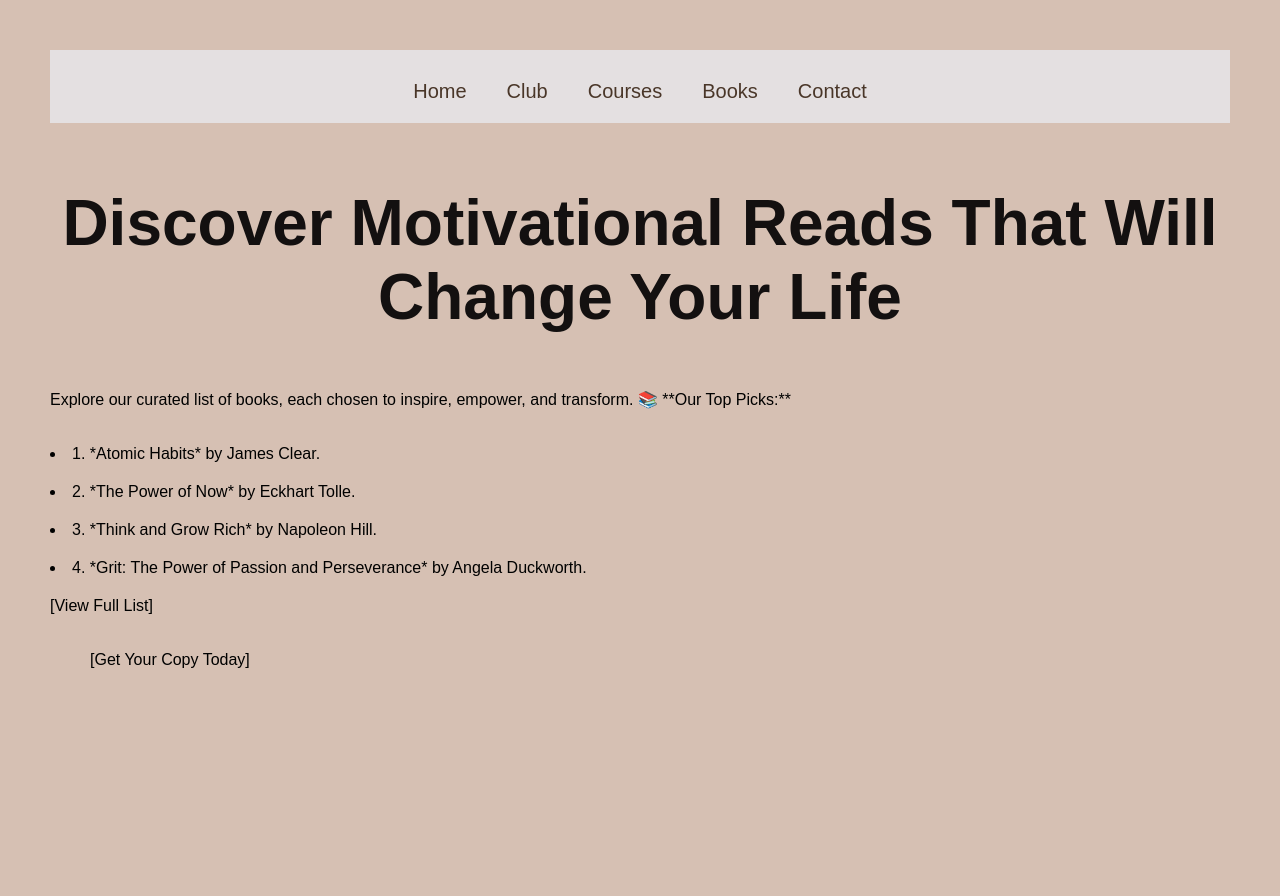
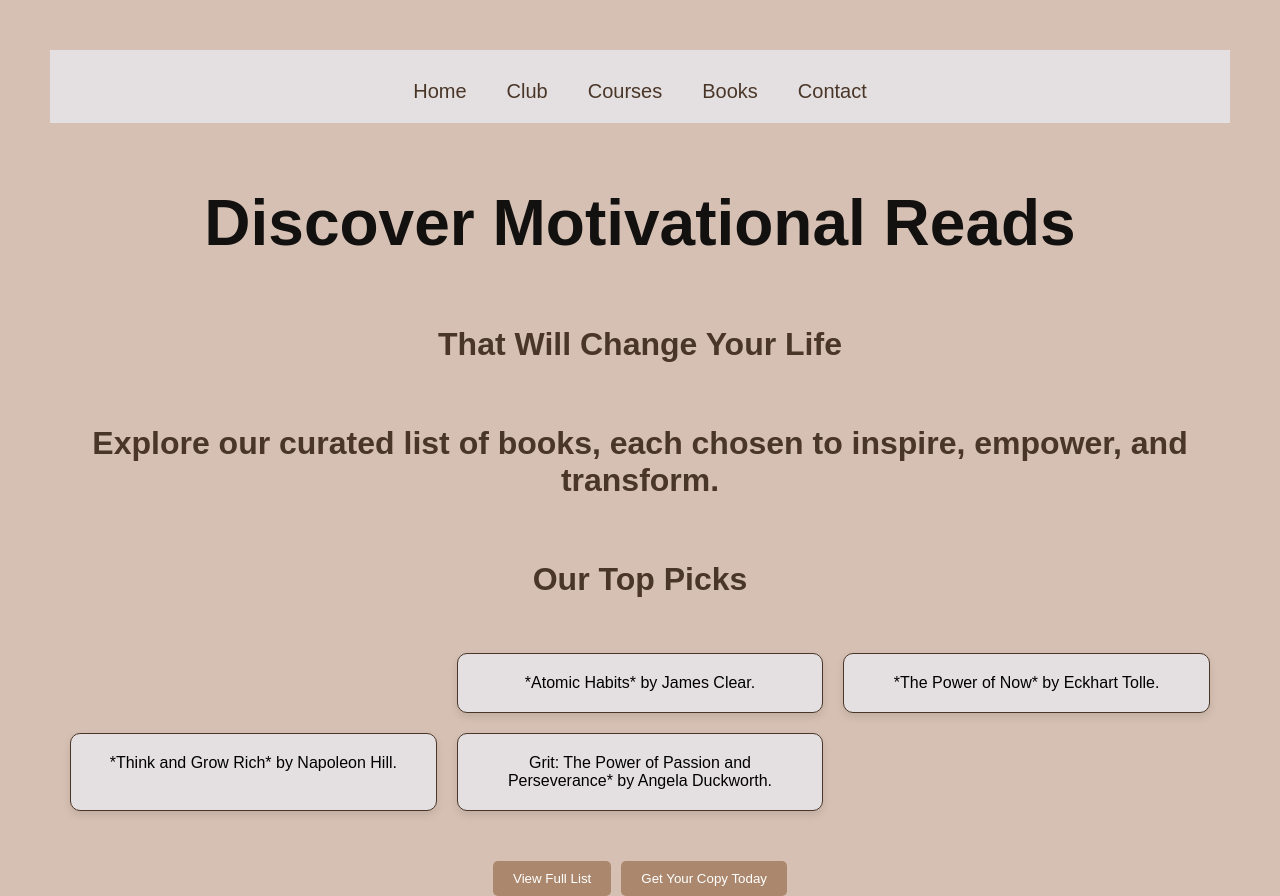
Before and after one commit to MargoTech/my-css-project, a plain HTML site: page books.html in a window 1280 px wide. Before the commit the page ends 810 px from the top, so only its background shows below. Drawn offline with Linux system fonts and the light colour scheme.

Commit message:
adding grid

```diff
--- a/books.html
+++ b/books.html
@@ -18,20 +18,38 @@
         </nav>
       </header>
       <h1>
-        Discover Motivational Reads That Will Change Your Life
+        Discover Motivational Reads
       </h1>
-      <p>
-        Explore our curated list of books, each chosen to inspire, empower, and transform. 📚
-      </ul>**Our Top Picks:**
-      <li>1. *Atomic Habits* by James Clear.</li>
-      <li>2. *The Power of Now* by Eckhart Tolle.</li>
-      <li>3. *Think and Grow Rich* by Napoleon Hill.</li>
-      <li>4. *Grit: The
-      Power of Passion and Perseverance* by Angela Duckworth.</li>
-         [View Full List]
-      <ul>
+      <h2>
+        That Will Change Your Life
+      </h2>
+      <h2>
+        Explore our curated list of books, each chosen to inspire, empower, and transform.
+      </h2>
+      <h2>
+        Our Top Picks
+      </h2>
+      <main class="grid-container">
+        <p>
 
-      [Get Your Copy Today]
-      </p>
+         <div class="book">
+          *Atomic Habits* by James Clear.
+         </div>
+         <div class="book">
+          *The Power of Now* by Eckhart Tolle.
+         </div>
+         <div class="book">
+          *Think and Grow Rich* by Napoleon Hill.
+         </div>
+         <div class="book">
+          Grit: The
+          Power of Passion and Perseverance* by Angela Duckworth.
+         </div>
+        </p>
+      </main>
+      <div class="flex-container">
+        <button>View Full List</button>
+        <button>Get Your Copy Today</button>
+      </div>
   </body>
 </html>
```
